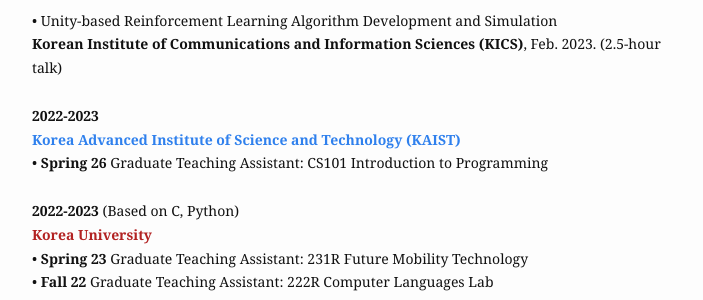
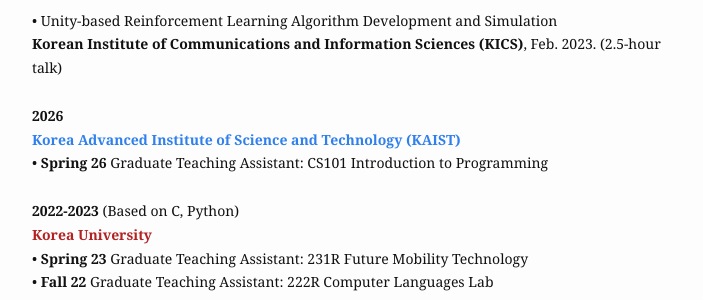
Before and after one commit to cosdeneb/cosdeneb.github.io, a Jekyll site: the page built from teaching.md, in a window 1280 px wide. Shown: the part 329-629 px from the top of the page, without its empty margins (288-991 px from the left). Built offline with Jekyll 4.4.1, drawn with Linux system fonts in a browser that asks for light colours.

Commit message:
change year

```diff
--- a/teaching.md
+++ b/teaching.md
@@ -15,7 +15,7 @@
   • Unity-based Reinforcement Learning Algorithm Development and Simulation <br/>
   <b>Korean Institute of Communications and Information Sciences (KICS)</b>, Feb. 2023. (2.5-hour talk) <br/><br/>
 
-  <b>2022-2023</b> <br/>
+  <b>2026</b> <br/>
   <font color='#2F80ED'><b>Korea Advanced Institute of Science and Technology (KAIST)</b></font> <br/>
   • <b>Spring 26</b> Graduate Teaching Assistant: CS101 Introduction to Programming <br/><br/>
 
```
